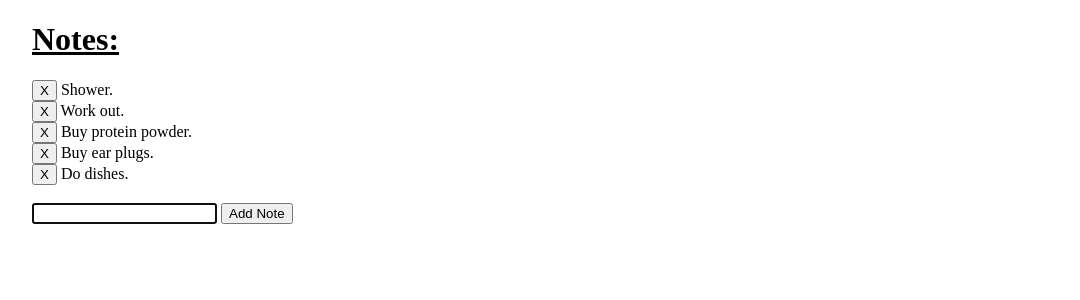
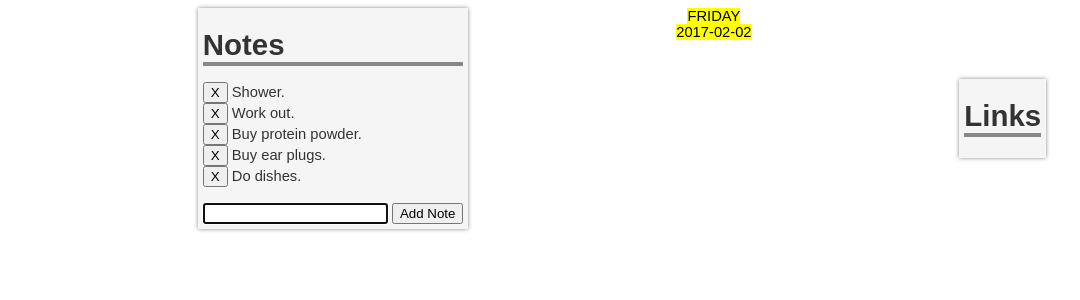
Before and after one commit to YarmitLearns/new-tab, a Flask app: page / in a window 1280 px wide. Shown: the top 300 px of the page, without its empty margins (18-1098 px from the left). Run offline with Flask 2, Linux system fonts and the light colour scheme; data comes from the database, SQL or seed files in the repository; both versions use the stored data as it was after the commit.

Commit message:
Set dev../a_notes to display in shared html, new-tab.

```diff
--- a/development/a_notes/main.py
+++ b/development/a_notes/main.py
@@ -34,7 +34,6 @@ class Notes(db.Model):
     def __repr__(self):
         return "Time: {}\nNote: {}\n".format(self.note, self.n_date)
 
-# TODO: Maybe add a priority buton as well.
 class NoteForm(FlaskForm):
     note = StringField('note', validators=[InputRequired()])
     submit = SubmitField('Add Note')
@@ -47,9 +46,9 @@ def main():
     notes = Notes.query.all()
     # notes = Notes.query.order_by(Notes.id.desc())
     form = NoteForm()
-    return render_template('notes.html', form=form, notes=notes)
+    return render_template('newtab.html', form=form, notes=notes)
 
-@app.route('/new', methods=['get', 'POST'])
+@app.route('/new', methods=['POST'])
 def new_note():
     form = NoteForm()
     if request.form.get('note_id'): #this is to delete, i should rename this.
--- /dev/null
+++ b/development/a_notes/static/studyWeek.css
@@ -0,0 +1,34 @@
+body {
+    display: flex;
+    font-family: sans-serif;
+    font-size: .92rem;
+    color: #333333;
+    background-color: white;
+}
+#notes, #links {
+    background-color: whitesmoke;
+    margin: auto;
+    padding: 5px;
+    box-shadow: 0 0 4px #888888;
+    max-width: 400px;
+}
+
+header h1 {
+    margin-bottom: .2em;
+}
+
+#underline {
+    display: flex;
+    box-shadow: 0px 4px #888888;
+    max-width: 500px;
+    /* margin: auto; */
+    margin-bottom: 20px;
+    margin-top: 15px;
+}
+#underline * {
+    margin: 0px;
+}
+
+#test {
+    text-align: center;
+}
--- /dev/null
+++ b/development/a_notes/templates/newtab.html
@@ -0,0 +1,56 @@
+<!DOCTYPE html>
+
+<html lang="en">
+<head>
+    <meta charset="utf-8" />
+    <title>new-tab</title>
+<!--     <link src="{{ url_for('static', filename='../static/pride.js') }}"> -->
+<link rel= "stylesheet" type= "text/css" href= "{{ url_for('static', filename='../static/studyWeek.css') }}">
+</head>
+<body>
+
+    <div id="notes">
+        <header>
+            <div id="underline">
+                <h1 id='title'>Notes</h1>
+            </div>
+        </header>
+<!-- Start note template -->
+        <button name='submit' type='submit' form='NForm' style="display: none"></button>
+            {% for note in notes %}
+                <button name='note_id' type='submit' form='NForm' value='{{ note.id }}'>X</button> {{ note.note }}<br>
+            {% endfor %}
+
+        <form method='post' action="/new" id='NForm'>
+            {{ form.csrf_token }} <br>
+            {{ form.note(autofocus=true) }}
+            {{ form.submit }}
+        </form>
+<!-- End note template -->
+
+    </div>
+
+    <div id="heatMap">
+        <header>
+            <div id='test'><mark id='day'>FRIDAY<br>2017-02-02</mark></div>
+        </header>
+
+        <div id='conent'>
+
+        </div>
+
+    </div>
+
+    <div id="links">
+        <header>
+            <div id="underline">
+                <h1 id='title'>Links</h1>
+            <div id="underline">
+        </header>
+    </div>
+
+<script>
+
+</script>
+</body>
+</html>
--- a/development/a_notes/templates/notes.html
+++ b/development/a_notes/templates/notes.html
@@ -4,7 +4,8 @@
     <title>Tim Notes</title>
 	<meta charset="utf-8" />
 </head>
-<body style='margin-left: 50px'><button name='submit' type='submit' form='NForm' style="display: none"></button>
+<body style='margin-left: 50px'>
+<button name='submit' type='submit' form='NForm' style="display: none"></button>
     <h1><u>Notes:</u></h1>
 
         {% for note in notes %}
--- a/development/c_heat_map/templates/pride.html
+++ b/development/c_heat_map/templates/pride.html
@@ -31,7 +31,6 @@
 <br><br>
 <script src="{{ url_for('static', filename='../static/pride.js') }}">
 
-
 </script>
 </body>
 </html>
```
Also changed, not shown: development/a_notes/templates/studyWeek.css (added, +34 -0 lines), main/main.py (+9 -3 lines), development/a_notes/notes.db.
